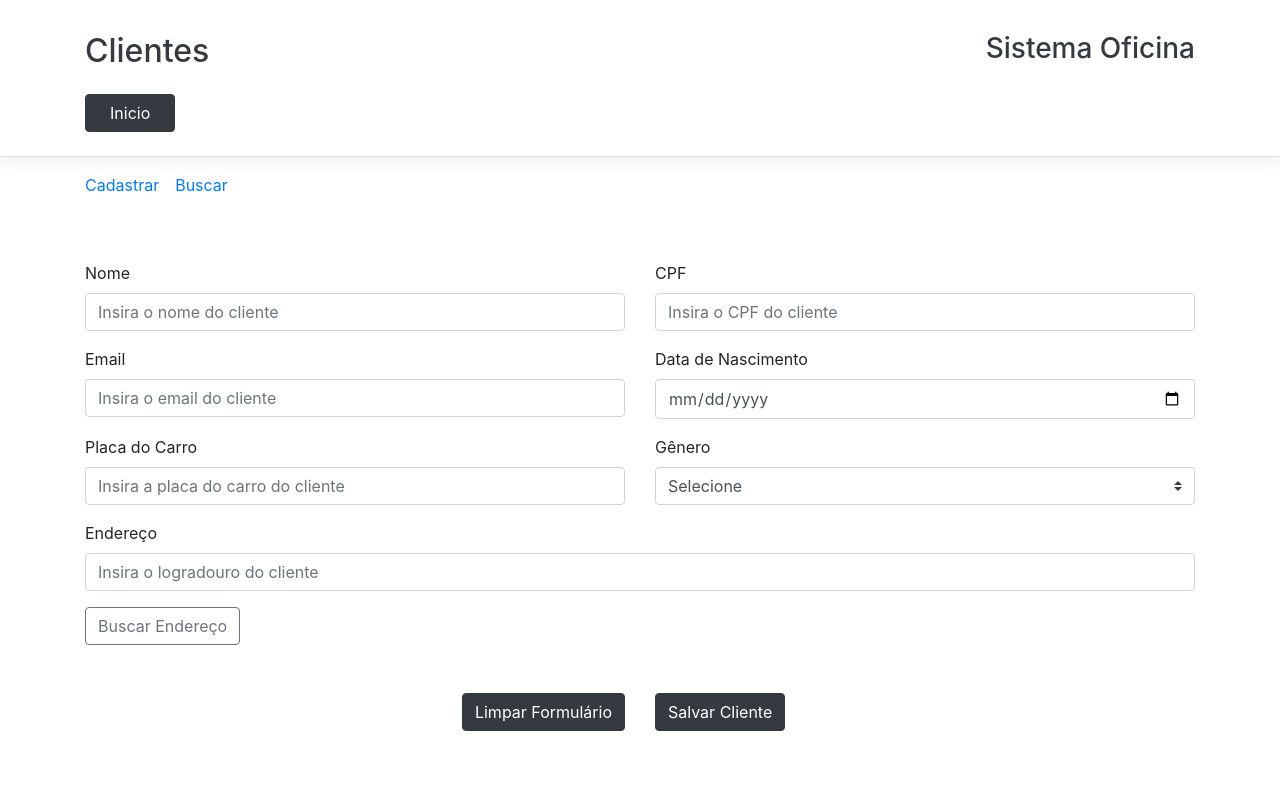
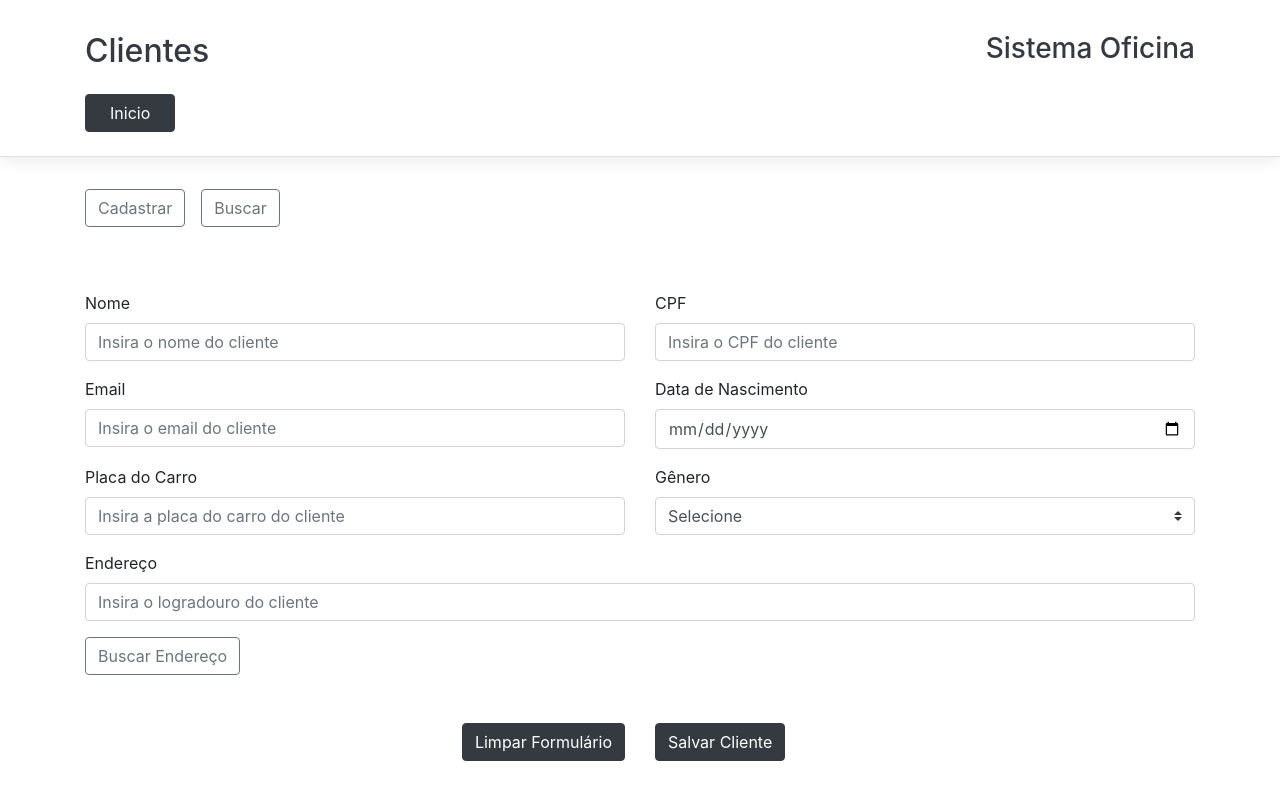
Before and after one commit to msimeaor/Oficina-Interface, a React (Vite) app: page /clientes/cadastrar in a window 1280 px wide. Built offline with nearby package versions, Linux system fonts and the light colour scheme.

Commit message:
Some little changes
Some little changes

```diff
--- a/src/Components/CustomerScreen/CustomerScreen.jsx
+++ b/src/Components/CustomerScreen/CustomerScreen.jsx
@@ -1,8 +1,8 @@
 import React from 'react'
+import CustomNavLink from '../NavLink/CustomNavLink'
+import CustomerRegistryScreen from './CustomerRegistryScreen'
 import { Route, Routes } from 'react-router'
-import NavLink from '../NavLink/NavLink'
 import 'bootstrap/dist/css/bootstrap.min.css'
-import CustomerRegistryScreen from './CustomerRegistryScreen'
 
 const CustomerScreen = ({ setCurrentPage }) => {
 
@@ -11,8 +11,8 @@ const CustomerScreen = ({ setCurrentPage }) => {
   }, [setCurrentPage])
 
   return (
-    <section className='container' >
-      <NavLink registryHref="cadastrar" searchHref="buscar" />
+    <section className='container mt-3' >
+      <CustomNavLink registryHref="cadastrar" searchHref="buscar" />
       <Routes>
         <Route path="/cadastrar" element={<CustomerRegistryScreen/>} />
         {
--- a/src/Components/Form/Input/Input.jsx
+++ b/src/Components/Form/Input/Input.jsx
@@ -18,7 +18,7 @@ const Input = ({ id, label, type, value, handleChange, onBlur, error, placeholde
       />
       {
         error &&
-        <small className='form-text text-muted' >
+        <small className='form-text text-danger' >
           {error}
         </small>
       }
--- a/src/Components/NavLink/NavLink.jsx
+++ b/src/Components/NavLink/CustomNavLink.jsx
@@ -2,19 +2,19 @@ import React from 'react'
 import { Link } from 'react-router-dom'
 import 'bootstrap/dist/css/bootstrap.min.css'
 
-const NavLink = ({ registryHref, searchHref }) => {
+const CustomNavLink = ({ registryHref, searchHref }) => {
   return (
     <div className='pt-3 pb-3' >
       <ul className='nav' >
         <li className='nav-item mr-2 ' >
-          <Link to={registryHref} >Cadastrar</Link>
+          <Link to={registryHref} className='btn btn-outline-secondary' >Cadastrar</Link>
         </li>
         <li className='nav-item ml-2' >
-          <Link to={searchHref} >Buscar</Link>
+          <Link to={searchHref} className='btn btn-outline-secondary' >Buscar</Link>
         </li>
       </ul>
     </div>
   )
 }
 
-export default NavLink
+export default CustomNavLink
```
